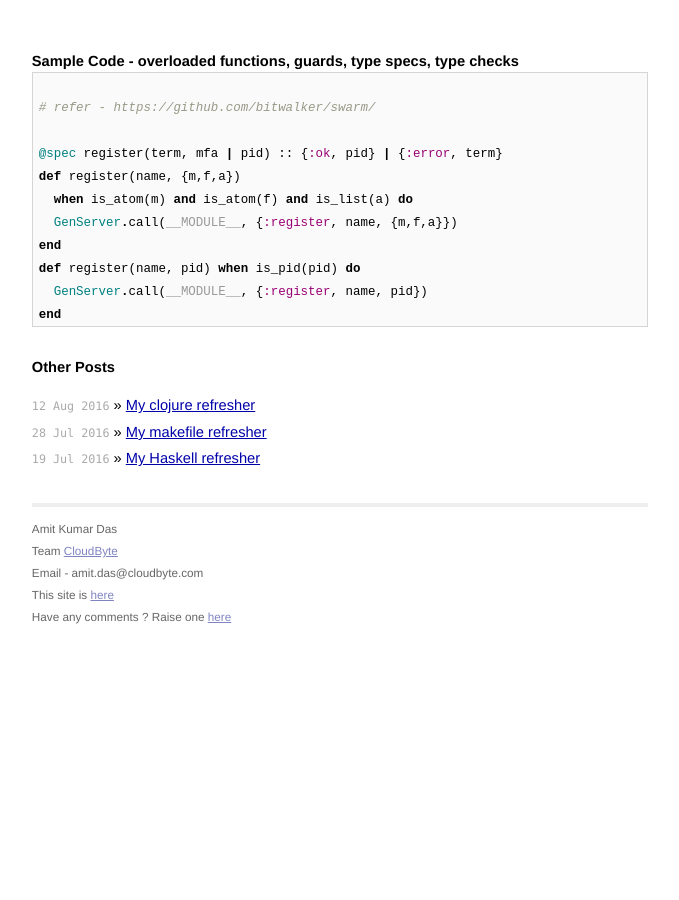
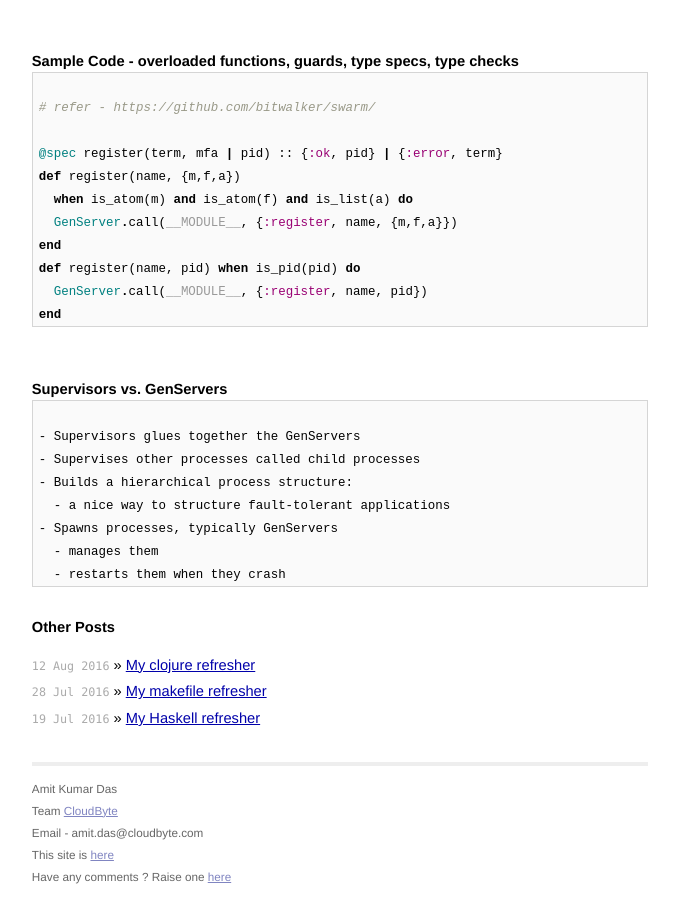
Before and after one commit to AmitKumarDas/amitkumardas.github.io, a Jekyll site: the page built from _posts/2016-02-01-learn-erlang-and-elixir.md, in a window 1280 px wide and 900 px high, scrolled down 6602 px. Shown: the whole window, without its empty margins (300-979 px from the left). Built offline with Jekyll 4.4.1, drawn with Linux system fonts in a browser that asks for light colours; before the commit the page ends 7242 px from its top, so only the background shows below that.

Commit message:
Update 2016-02-01-learn-erlang-and-elixir.md

````diff
--- a/_posts/2016-02-01-learn-erlang-and-elixir.md
+++ b/_posts/2016-02-01-learn-erlang-and-elixir.md
@@ -393,3 +393,18 @@ def register(name, pid) when is_pid(pid) do
   GenServer.call(__MODULE__, {:register, name, pid})
 end
 ```
+
+<br />
+
+### Supervisors vs. GenServers
+
+```
+
+- Supervisors glues together the GenServers
+- Supervises other processes called child processes
+- Builds a hierarchical process structure:
+  - a nice way to structure fault-tolerant applications
+- Spawns processes, typically GenServers
+  - manages them
+  - restarts them when they crash
+```
````
